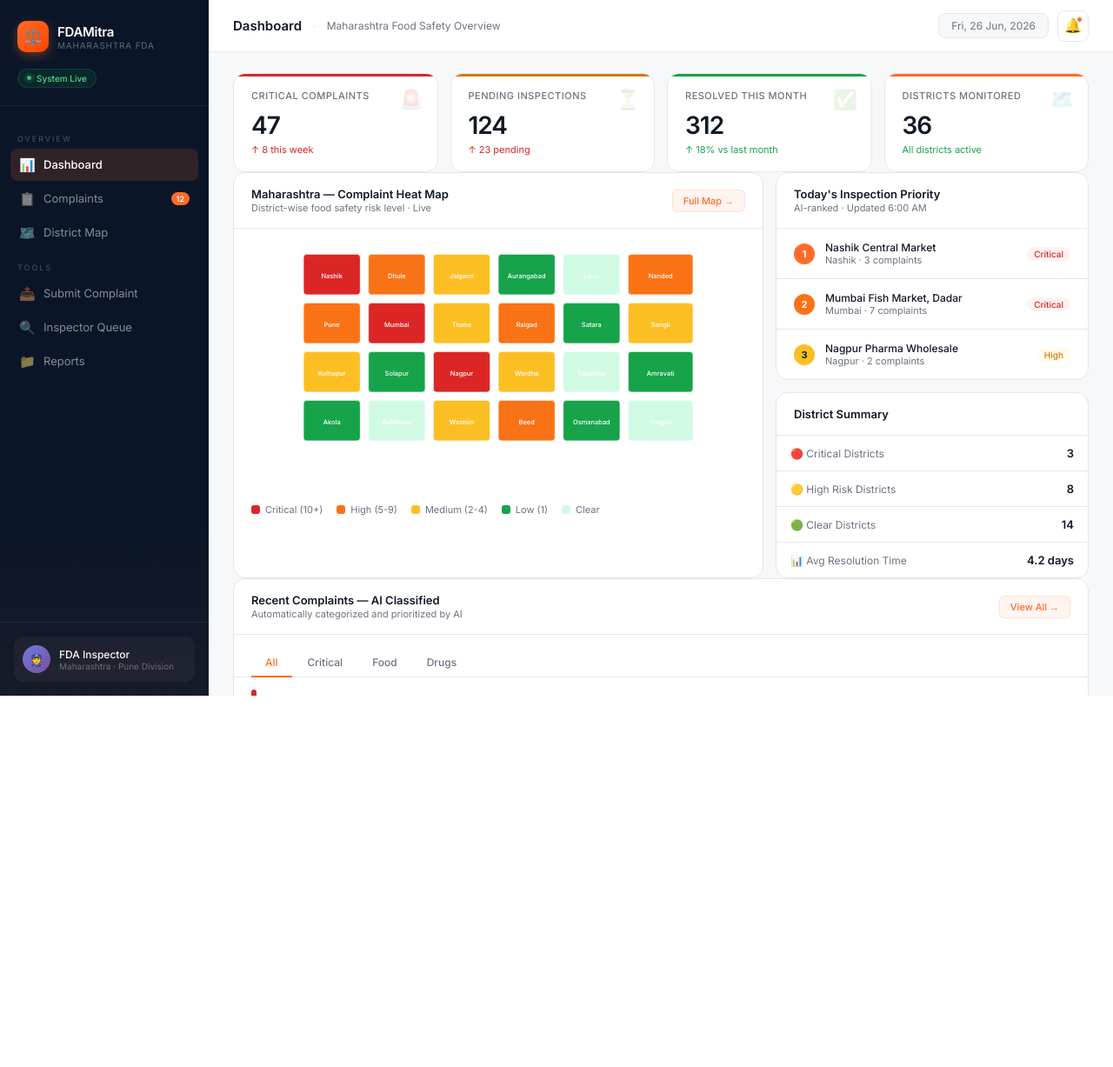
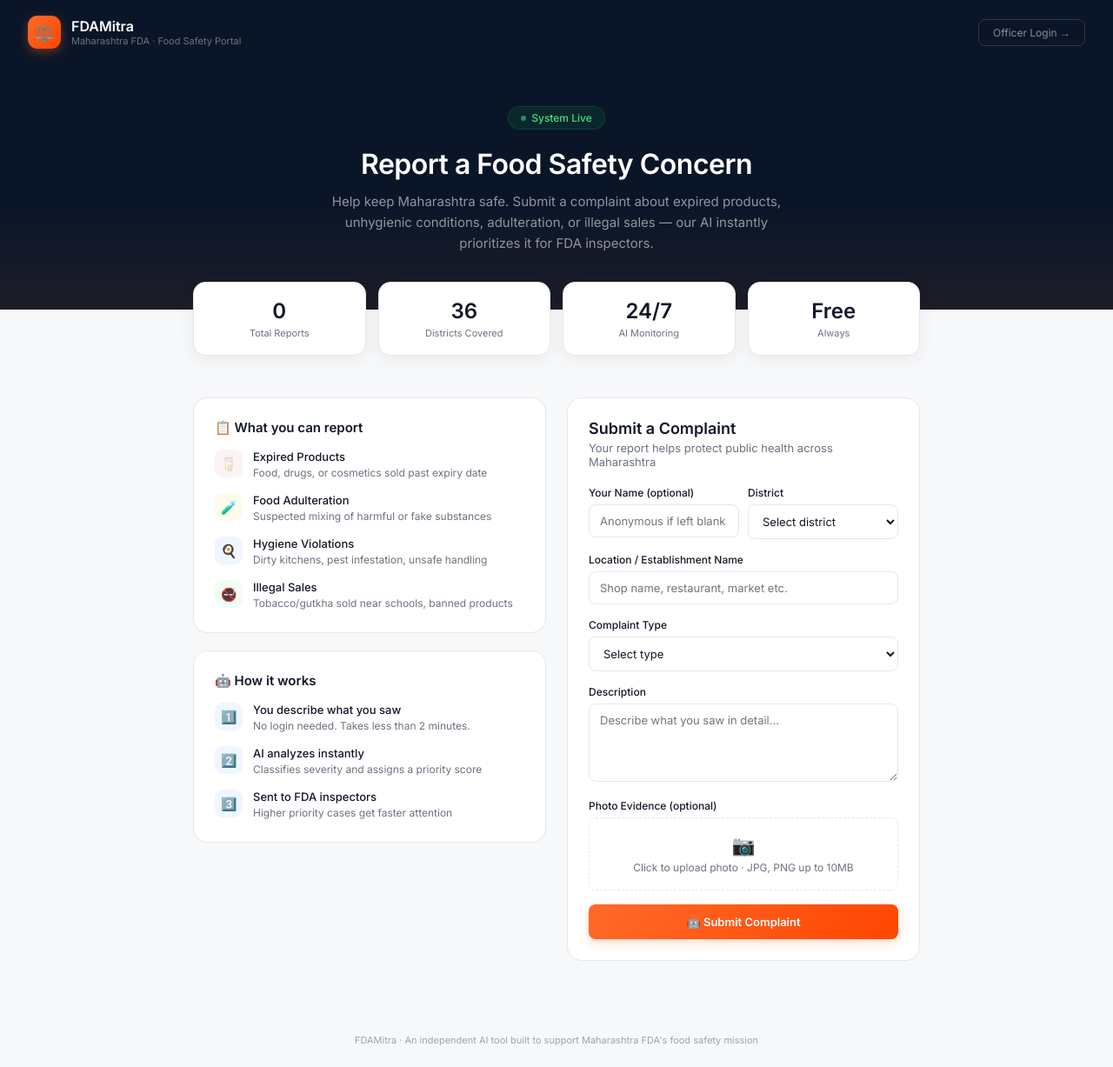
Before and after one commit to SHIVAM-1092/FDAMitra, a Flask app: page / in a window 1280 px wide. Shown: the whole page at 87% size. Before the commit the page ends 800 px from the top, so only its background shows below. Run offline with Flask 3, Linux system fonts and the light colour scheme; data that the repository does not hold is empty.

Commit message:
Add admin login and public landing page

````diff
--- a/app.py
+++ b/app.py
@@ -1,13 +1,20 @@
-from flask import Flask, render_template, request, jsonify
+from flask import Flask, render_template, request, jsonify, session, redirect, url_for
 from groq import Groq
 import sqlite3
 import datetime
 import json
+import os
+from functools import wraps
 
 app = Flask(__name__)
-import os
+app.secret_key = os.environ.get("SECRET_KEY", "fdamitra-secret-key-2026")
+
 API_KEY = os.environ.get("GROQ_API_KEY", "")
 client = Groq(api_key=API_KEY)
+
+# Admin credentials — change these
+ADMIN_USERNAME = os.environ.get("ADMIN_USERNAME", "fdamitra_admin")
+ADMIN_PASSWORD = os.environ.get("ADMIN_PASSWORD", "Maharashtra@2026")
 
 SYSTEM_PROMPT = """You are FDAMitra AI — an intelligent food safety complaint analyzer for Maharashtra FDA.
 
@@ -94,13 +101,49 @@ def get_stats():
     pending = c.fetchone()[0]
     c.execute("SELECT COUNT(*) FROM complaints WHERE status='Resolved'")
     resolved = c.fetchone()[0]
+    c.execute("SELECT COUNT(*) FROM complaints")
+    total = c.fetchone()[0]
     conn.close()
-    return {"critical": critical, "pending": pending, "resolved": resolved}
+    return {"critical": critical, "pending": pending, "resolved": resolved, "total": total}
 
+# ─── AUTH DECORATOR ───
+def login_required(f):
+    @wraps(f)
+    def decorated(*args, **kwargs):
+        if not session.get("logged_in"):
+            return redirect(url_for("login"))
+        return f(*args, **kwargs)
+    return decorated
+
+# ─── PUBLIC ROUTES ───
 @app.route("/")
 def home():
+    return render_template("landing.html")
+
+@app.route("/login", methods=["GET", "POST"])
+def login():
+    if request.method == "POST":
+        data = request.json
+        username = data.get("username", "")
+        password = data.get("password", "")
+        if username == ADMIN_USERNAME and password == ADMIN_PASSWORD:
+            session["logged_in"] = True
+            session["username"] = username
+            return jsonify({"success": True})
+        return jsonify({"success": False, "message": "Invalid credentials"})
+    return render_template("login.html")
+
+@app.route("/logout")
+def logout():
+    session.clear()
+    return redirect(url_for("home"))
+
+@app.route("/dashboard")
+@login_required
+def dashboard():
     return render_template("index.html")
 
+# ─── PUBLIC API (anyone can submit a complaint) ───
 @app.route("/analyze", methods=["POST"])
 def analyze():
     data = request.json
@@ -128,7 +171,6 @@ Provide priority score and analysis."""
             temperature=0.3,
         )
         raw = response.choices[0].message.content.strip()
-        # Clean JSON
         if "```" in raw:
             raw = raw.split("```")[1]
             if raw.startswith("json"):
@@ -138,7 +180,6 @@ Provide priority score and analysis."""
         return jsonify(analysis)
 
     except Exception as e:
-        # Smart fallback
         scores = {
             'Expired Products': 85, 'Illegal Tobacco / Gutkha Sale': 90,
             'Food Adulteration': 88, 'Dirty Kitchen / Unhygienic': 70,
@@ -158,7 +199,9 @@ Provide priority score and analysis."""
         save_complaint(data, analysis)
         return jsonify(analysis)
 
+# ─── ADMIN-ONLY API ───
 @app.route("/complaints", methods=["GET"])
+@login_required
 def complaints():
     rows = get_all_complaints()
     result = []
@@ -182,6 +225,5 @@ if __name__ == "__main__":
     print("  FDAMitra Backend Running!")
     print("  http://localhost:5000")
     print("="*50 + "\n")
-    import os
-port = int(os.environ.get("PORT", 5000))
-app.run(host="0.0.0.0", port=port)
+    port = int(os.environ.get("PORT", 5000))
+    app.run(host="0.0.0.0", port=port)
--- a/templates/index.html
+++ b/templates/index.html
@@ -79,10 +79,17 @@ html,body{height:100%;font-family:'Inter',sans-serif;background:var(--bg);color:
   display:flex;align-items:center;gap:10px;
   padding:10px;border-radius:10px;
   background:rgba(255,255,255,0.04);
+  margin-bottom:8px;
 }
 .officer-av{width:32px;height:32px;border-radius:50%;background:linear-gradient(135deg,#667eea,#764ba2);display:flex;align-items:center;justify-content:center;font-size:14px;flex-shrink:0;}
 .officer-name{font-size:12px;font-weight:500;color:#fff;}
 .officer-role{font-size:10px;color:rgba(255,255,255,0.35);}
+.logout-link{
+  display:block;text-align:center;font-size:11px;color:rgba(255,255,255,0.35);
+  text-decoration:none;padding:7px;border-radius:8px;
+  border:1px solid rgba(255,255,255,0.08);transition:all 0.15s;
+}
+.logout-link:hover{background:rgba(255,255,255,0.05);color:#fff;}
 
 /* MAIN */
 .main{display:flex;flex-direction:column;overflow:hidden;}
@@ -366,10 +373,11 @@ html,body{height:100%;font-family:'Inter',sans-serif;background:var(--bg);color:
     <div class="officer-card">
       <div class="officer-av">👮</div>
       <div>
-        <div class="officer-name">FDA Inspector</div>
-        <div class="officer-role">Maharashtra · Pune Division</div>
+        <div class="officer-name">FDA Officer</div>
+        <div class="officer-role">Maharashtra · Admin Access</div>
       </div>
     </div>
+    <a href="/logout" class="logout-link">Log out</a>
   </div>
 </aside>
 
@@ -430,36 +438,30 @@ html,body{height:100%;font-family:'Inter',sans-serif;background:var(--bg);color:
           </div>
           <div class="map-area">
             <svg class="map-svg" viewBox="0 0 500 300" xmlns="http://www.w3.org/2000/svg">
-              <!-- Simplified Maharashtra districts as blocks -->
-              <!-- Row 1 - North -->
               <rect class="district critical" x="10" y="10" width="70" height="50" rx="4" title="Nashik"/>
               <rect class="district high" x="90" y="10" width="70" height="50" rx="4"/>
               <rect class="district medium" x="170" y="10" width="70" height="50" rx="4"/>
               <rect class="district low" x="250" y="10" width="70" height="50" rx="4"/>
               <rect class="district none" x="330" y="10" width="70" height="50" rx="4"/>
               <rect class="district high" x="410" y="10" width="80" height="50" rx="4"/>
-              <!-- Row 2 -->
               <rect class="district high" x="10" y="70" width="70" height="50" rx="4"/>
               <rect class="district critical" x="90" y="70" width="70" height="50" rx="4"/>
               <rect class="district medium" x="170" y="70" width="70" height="50" rx="4"/>
               <rect class="district high" x="250" y="70" width="70" height="50" rx="4"/>
               <rect class="district low" x="330" y="70" width="70" height="50" rx="4"/>
               <rect class="district medium" x="410" y="70" width="80" height="50" rx="4"/>
-              <!-- Row 3 -->
               <rect class="district medium" x="10" y="130" width="70" height="50" rx="4"/>
               <rect class="district low" x="90" y="130" width="70" height="50" rx="4"/>
               <rect class="district critical" x="170" y="130" width="70" height="50" rx="4"/>
               <rect class="district medium" x="250" y="130" width="70" height="50" rx="4"/>
               <rect class="district none" x="330" y="130" width="70" height="50" rx="4"/>
               <rect class="district low" x="410" y="130" width="80" height="50" rx="4"/>
-              <!-- Row 4 - South -->
               <rect class="district low" x="10" y="190" width="70" height="50" rx="4"/>
               <rect class="district none" x="90" y="190" width="70" height="50" rx="4"/>
               <rect class="district medium" x="170" y="190" width="70" height="50" rx="4"/>
               <rect class="district high" x="250" y="190" width="70" height="50" rx="4"/>
               <rect class="district low" x="330" y="190" width="70" height="50" rx="4"/>
               <rect class="district none" x="410" y="190" width="80" height="50" rx="4"/>
-              <!-- Labels -->
               <text x="45" y="40" text-anchor="middle" font-size="8" fill="white" font-weight="500">Nashik</text>
               <text x="125" y="40" text-anchor="middle" font-size="8" fill="white" font-weight="500">Dhule</text>
               <text x="205" y="40" text-anchor="middle" font-size="8" fill="white" font-weight="500">Jalgaon</text>
@@ -497,7 +499,6 @@ html,body{height:100%;font-family:'Inter',sans-serif;background:var(--bg);color:
 
         <!-- Side Panel -->
         <div class="side-panel">
-          <!-- Top Priority -->
           <div class="card">
             <div class="card-header">
               <div>
@@ -531,7 +532,6 @@ html,body{height:100%;font-family:'Inter',sans-serif;background:var(--bg);color:
             </div>
           </div>
 
-          <!-- Quick Stats -->
           <div class="card">
             <div class="card-header">
               <div class="card-title">District Summary</div>
@@ -841,7 +841,6 @@ async function analyzeComplaint(){
     const data=await res.json();
     showResult(data.score,data.tags,data.summary);
   }catch{
-    // Fallback demo
     const scores={'Expired Products':85,'Illegal Tobacco / Gutkha Sale':90,'Food Adulteration':88,'Dirty Kitchen / Unhygienic':70,'Fake / Counterfeit Product':82};
     const score=scores[type]||65;
     showResult(score,['Food Safety Violation','Immediate Action Required','Photo Evidence Needed'],type+' detected in '+district);
@@ -872,14 +871,9 @@ function showToast(msg){
   setTimeout(()=>t.classList.remove('show'),3000);
 }
 
-// District hover tooltip
 document.querySelectorAll('.district').forEach(d=>{
-  d.addEventListener('mouseenter',function(e){
-    this.style.opacity='0.75';
-  });
-  d.addEventListener('mouseleave',function(){
-    this.style.opacity='1';
-  });
+  d.addEventListener('mouseenter',function(e){this.style.opacity='0.75';});
+  d.addEventListener('mouseleave',function(){this.style.opacity='1';});
 });
 </script>
 </body>
--- /dev/null
+++ b/templates/landing.html
@@ -0,0 +1,364 @@
+<!DOCTYPE html>
+<html lang="en">
+<head>
+<meta charset="UTF-8">
+<meta name="viewport" content="width=device-width, initial-scale=1.0">
+<title>FDAMitra — Maharashtra Food Safety Complaints</title>
+<link href="https://fonts.googleapis.com/css2?family=Inter:wght@300;400;500;600;700&display=swap" rel="stylesheet">
+<style>
+*{margin:0;padding:0;box-sizing:border-box;}
+:root{
+  --navy:#0A1628;--saffron:#FF6B2B;--green:#16A34A;--red:#DC2626;--yellow:#D97706;
+  --bg:#F7F8FA;--white:#FFFFFF;--border:#E5E7EB;--text:#111827;--text2:#6B7280;--text3:#9CA3AF;
+}
+html,body{font-family:'Inter',sans-serif;background:var(--bg);color:var(--text);}
+
+/* HEADER */
+.header{
+  background:var(--navy);padding:18px 32px;
+  display:flex;align-items:center;justify-content:space-between;
+}
+.header-left{display:flex;align-items:center;gap:12px;}
+.h-icon{
+  width:38px;height:38px;border-radius:11px;
+  background:linear-gradient(135deg,var(--saffron),#FF4500);
+  display:flex;align-items:center;justify-content:center;font-size:18px;
+  box-shadow:0 4px 12px rgba(255,107,43,0.35);
+}
+.h-title{font-size:16px;font-weight:600;color:#fff;}
+.h-sub{font-size:11px;color:rgba(255,255,255,0.4);}
+.admin-link{
+  font-size:12px;color:rgba(255,255,255,0.5);text-decoration:none;
+  border:1px solid rgba(255,255,255,0.15);padding:7px 16px;border-radius:8px;
+  transition:all 0.15s;
+}
+.admin-link:hover{background:rgba(255,255,255,0.05);color:#fff;}
+
+/* HERO */
+.hero{
+  background:var(--navy);padding:48px 32px 64px;text-align:center;
+  position:relative;overflow:hidden;
+}
+.hero::after{
+  content:'';position:absolute;bottom:0;left:0;right:0;height:120px;
+  background:linear-gradient(to top,rgba(255,107,43,0.08),transparent);
+}
+.hero-badge{
+  display:inline-flex;align-items:center;gap:6px;
+  background:rgba(22,163,74,0.12);border:1px solid rgba(22,163,74,0.2);
+  border-radius:20px;padding:5px 14px;margin-bottom:20px;
+}
+.hero-dot{width:6px;height:6px;background:#4ade80;border-radius:50%;animation:pulse 2s infinite;}
+@keyframes pulse{0%,100%{opacity:1}50%{opacity:0.5}}
+.hero-badge span{font-size:12px;color:#4ade80;font-weight:500;}
+.hero h1{font-size:32px;font-weight:600;color:#fff;letter-spacing:-0.5px;margin-bottom:12px;}
+.hero p{font-size:15px;color:rgba(255,255,255,0.55);max-width:540px;margin:0 auto;line-height:1.6;}
+
+/* STATS BAR */
+.stats-bar{
+  max-width:900px;margin:-32px auto 0;padding:0 32px;
+  display:grid;grid-template-columns:repeat(4,1fr);gap:14px;
+  position:relative;z-index:2;
+}
+.stat-box{
+  background:var(--white);border:1px solid var(--border);border-radius:14px;
+  padding:18px;text-align:center;box-shadow:0 4px 20px rgba(0,0,0,0.06);
+}
+.stat-box-val{font-size:24px;font-weight:600;color:var(--text);}
+.stat-box-label{font-size:11px;color:var(--text2);margin-top:4px;}
+
+/* MAIN */
+.main{max-width:900px;margin:0 auto;padding:48px 32px 60px;}
+.grid{display:grid;grid-template-columns:1fr 1fr;gap:24px;}
+
+/* INFO CARDS */
+.info-card{
+  background:var(--white);border:1px solid var(--border);border-radius:16px;
+  padding:24px;
+}
+.info-title{font-size:15px;font-weight:600;margin-bottom:16px;display:flex;align-items:center;gap:8px;}
+.info-list{display:flex;flex-direction:column;gap:14px;}
+.info-item{display:flex;gap:12px;align-items:flex-start;}
+.info-icon{
+  width:32px;height:32px;border-radius:9px;flex-shrink:0;
+  display:flex;align-items:center;justify-content:center;font-size:15px;
+}
+.icon-red{background:#FEF2F2;}
+.icon-yellow{background:#FFFBEB;}
+.icon-blue{background:#EFF6FF;}
+.icon-green{background:#F0FDF4;}
+.info-item-title{font-size:13px;font-weight:500;color:var(--text);}
+.info-item-desc{font-size:12px;color:var(--text2);margin-top:2px;line-height:1.5;}
+
+/* FORM CARD */
+.form-card{
+  background:var(--white);border:1px solid var(--border);border-radius:16px;
+  overflow:hidden;
+}
+.form-header{
+  padding:24px 24px 0;
+}
+.form-header h2{font-size:18px;font-weight:600;margin-bottom:4px;}
+.form-header p{font-size:13px;color:var(--text2);}
+.form-area{padding:20px 24px 24px;}
+.form-group{margin-bottom:16px;}
+.form-label{font-size:12px;font-weight:500;color:var(--text);margin-bottom:6px;display:block;}
+.form-input,.form-select,.form-textarea{
+  width:100%;padding:10px 12px;
+  border:1px solid var(--border);border-radius:8px;
+  font-size:13px;font-family:'Inter',sans-serif;color:var(--text);
+  background:var(--white);outline:none;transition:border-color 0.15s;
+}
+.form-input:focus,.form-select:focus,.form-textarea:focus{
+  border-color:var(--saffron);box-shadow:0 0 0 3px rgba(255,107,43,0.08);
+}
+.form-textarea{resize:vertical;min-height:90px;}
+.form-row{display:grid;grid-template-columns:1fr 1fr;gap:10px;}
+.upload-area{
+  border:1.5px dashed var(--border);border-radius:8px;padding:18px;
+  text-align:center;cursor:pointer;transition:all 0.15s;
+}
+.upload-area:hover{border-color:var(--saffron);background:rgba(255,107,43,0.03);}
+.upload-icon{font-size:22px;margin-bottom:5px;}
+.upload-text{font-size:12px;color:var(--text2);}
+.submit-btn{
+  width:100%;padding:12px;border-radius:8px;border:none;
+  background:linear-gradient(135deg,var(--saffron),#FF4500);
+  color:#fff;font-size:13px;font-weight:600;cursor:pointer;
+  font-family:'Inter',sans-serif;transition:all 0.2s;
+  box-shadow:0 4px 12px rgba(255,107,43,0.25);
+}
+.submit-btn:hover{transform:translateY(-1px);box-shadow:0 6px 18px rgba(255,107,43,0.35);}
+.submit-btn:disabled{opacity:0.6;cursor:not-allowed;}
+
+/* AI RESULT */
+.ai-result{
+  margin-top:14px;padding:14px;border-radius:10px;
+  background:linear-gradient(135deg,rgba(255,107,43,0.05),rgba(255,107,43,0.02));
+  border:1px solid rgba(255,107,43,0.15);display:none;
+}
+.ai-result.show{display:block;animation:slideIn 0.3s ease;}
+@keyframes slideIn{from{opacity:0;transform:translateY(8px)}to{opacity:1;transform:none}}
+.ai-result-title{font-size:11px;font-weight:600;color:var(--saffron);margin-bottom:8px;text-transform:uppercase;letter-spacing:0.5px;}
+.ai-tags{display:flex;flex-wrap:wrap;gap:6px;margin-bottom:6px;}
+.ai-tag{font-size:11px;padding:3px 10px;border-radius:20px;font-weight:500;background:#FEF2F2;color:var(--red);}
+.ai-summary{font-size:12px;color:var(--text2);margin-top:8px;line-height:1.5;}
+
+/* FOOTER */
+.footer{text-align:center;padding:24px;font-size:11px;color:var(--text3);}
+
+/* TOAST */
+.toast{
+  position:fixed;bottom:24px;right:24px;z-index:100;
+  background:var(--navy);color:#fff;padding:12px 18px;border-radius:10px;
+  font-size:13px;font-weight:500;display:flex;align-items:center;gap:10px;
+  box-shadow:0 8px 24px rgba(0,0,0,0.2);
+  transform:translateY(80px);opacity:0;transition:all 0.3s cubic-bezier(0.16,1,0.3,1);
+}
+.toast.show{transform:none;opacity:1;}
+
+@media(max-width:760px){
+  .grid{grid-template-columns:1fr;}
+  .stats-bar{grid-template-columns:repeat(2,1fr);}
+}
+</style>
+</head>
+<body>
+
+<div class="header">
+  <div class="header-left">
+    <div class="h-icon">⚖️</div>
+    <div>
+      <div class="h-title">FDAMitra</div>
+      <div class="h-sub">Maharashtra FDA · Food Safety Portal</div>
+    </div>
+  </div>
+  <a href="/login" class="admin-link">Officer Login →</a>
+</div>
+
+<div class="hero">
+  <div class="hero-badge"><div class="hero-dot"></div><span>System Live</span></div>
+  <h1>Report a Food Safety Concern</h1>
+  <p>Help keep Maharashtra safe. Submit a complaint about expired products, unhygienic conditions, adulteration, or illegal sales — our AI instantly prioritizes it for FDA inspectors.</p>
+</div>
+
+<div class="stats-bar">
+  <div class="stat-box"><div class="stat-box-val" id="s-total">—</div><div class="stat-box-label">Total Reports</div></div>
+  <div class="stat-box"><div class="stat-box-val">36</div><div class="stat-box-label">Districts Covered</div></div>
+  <div class="stat-box"><div class="stat-box-val">24/7</div><div class="stat-box-label">AI Monitoring</div></div>
+  <div class="stat-box"><div class="stat-box-val">Free</div><div class="stat-box-label">Always</div></div>
+</div>
+
+<div class="main">
+  <div class="grid">
+    <!-- LEFT: INFO -->
+    <div style="display:flex;flex-direction:column;gap:20px;">
+      <div class="info-card">
+        <div class="info-title">📋 What you can report</div>
+        <div class="info-list">
+          <div class="info-item">
+            <div class="info-icon icon-red">🥛</div>
+            <div><div class="info-item-title">Expired Products</div><div class="info-item-desc">Food, drugs, or cosmetics sold past expiry date</div></div>
+          </div>
+          <div class="info-item">
+            <div class="info-icon icon-yellow">🧪</div>
+            <div><div class="info-item-title">Food Adulteration</div><div class="info-item-desc">Suspected mixing of harmful or fake substances</div></div>
+          </div>
+          <div class="info-item">
+            <div class="info-icon icon-blue">🍳</div>
+            <div><div class="info-item-title">Hygiene Violations</div><div class="info-item-desc">Dirty kitchens, pest infestation, unsafe handling</div></div>
+          </div>
+          <div class="info-item">
+            <div class="info-icon icon-green">🚭</div>
+            <div><div class="info-item-title">Illegal Sales</div><div class="info-item-desc">Tobacco/gutkha sold near schools, banned products</div></div>
+          </div>
+        </div>
+      </div>
+
+      <div class="info-card">
+        <div class="info-title">🤖 How it works</div>
+        <div class="info-list">
+          <div class="info-item">
+            <div class="info-icon icon-blue">1️⃣</div>
+            <div><div class="info-item-title">You describe what you saw</div><div class="info-item-desc">No login needed. Takes less than 2 minutes.</div></div>
+          </div>
+          <div class="info-item">
+            <div class="info-icon icon-blue">2️⃣</div>
+            <div><div class="info-item-title">AI analyzes instantly</div><div class="info-item-desc">Classifies severity and assigns a priority score</div></div>
+          </div>
+          <div class="info-item">
+            <div class="info-icon icon-blue">3️⃣</div>
+            <div><div class="info-item-title">Sent to FDA inspectors</div><div class="info-item-desc">Higher priority cases get faster attention</div></div>
+          </div>
+        </div>
+      </div>
+    </div>
+
+    <!-- RIGHT: FORM -->
+    <div class="form-card">
+      <div class="form-header">
+        <h2>Submit a Complaint</h2>
+        <p>Your report helps protect public health across Maharashtra</p>
+      </div>
+      <div class="form-area">
+        <div class="form-row">
+          <div class="form-group">
+            <label class="form-label">Your Name (optional)</label>
+            <input class="form-input" type="text" id="name" placeholder="Anonymous if left blank"/>
+          </div>
+          <div class="form-group">
+            <label class="form-label">District</label>
+            <select class="form-select" id="district-select">
+              <option value="">Select district</option>
+              <option>Mumbai</option><option>Pune</option><option>Nashik</option>
+              <option>Nagpur</option><option>Aurangabad</option><option>Thane</option>
+              <option>Kolhapur</option><option>Solapur</option><option>Amravati</option>
+            </select>
+          </div>
+        </div>
+        <div class="form-group">
+          <label class="form-label">Location / Establishment Name</label>
+          <input class="form-input" type="text" id="location" placeholder="Shop name, restaurant, market etc."/>
+        </div>
+        <div class="form-group">
+          <label class="form-label">Complaint Type</label>
+          <select class="form-select" id="complaint-type">
+            <option value="">Select type</option>
+            <option>Expired Products</option>
+            <option>Food Adulteration</option>
+            <option>Dirty Kitchen / Unhygienic</option>
+            <option>Illegal Tobacco / Gutkha Sale</option>
+            <option>Fake / Counterfeit Product</option>
+            <option>Wrong Labeling / Misbranding</option>
+            <option>Drug Quality Issue</option>
+            <option>Other</option>
+          </select>
+        </div>
+        <div class="form-group">
+          <label class="form-label">Description</label>
+          <textarea class="form-textarea" id="complaint-desc" placeholder="Describe what you saw in detail..."></textarea>
+        </div>
+        <div class="form-group">
+          <label class="form-label">Photo Evidence (optional)</label>
+          <div class="upload-area">
+            <div class="upload-icon">📷</div>
+            <div class="upload-text">Click to upload photo · JPG, PNG up to 10MB</div>
+          </div>
+        </div>
+        <button class="submit-btn" onclick="analyzeComplaint()">🤖 Submit Complaint</button>
+        <div class="ai-result" id="ai-result">
+          <div class="ai-result-title">✅ Complaint Received</div>
+          <div class="ai-tags" id="ai-tags"></div>
+          <div class="ai-summary" id="ai-summary"></div>
+        </div>
+      </div>
+    </div>
+  </div>
+</div>
+
+<div class="footer">FDAMitra · An independent AI tool built to support Maharashtra FDA's food safety mission</div>
+
+<div class="toast" id="toast">
+  <span>✅</span><span id="toast-msg">Complaint submitted successfully!</span>
+</div>
+
+<script>
+async function loadPublicStats(){
+  try{
+    const res=await fetch('/stats');
+    const data=await res.json();
+    document.getElementById('s-total').textContent=data.total||0;
+  }catch(e){}
+}
+loadPublicStats();
+
+async function analyzeComplaint(){
+  const type=document.getElementById('complaint-type').value;
+  const desc=document.getElementById('complaint-desc').value;
+  const district=document.getElementById('district-select').value;
+  const location=document.getElementById('location').value;
+  const name=document.getElementById('name').value;
+
+  if(!type||!desc||!district){
+    showToast('⚠️ Please fill district, type and description');
+    return;
+  }
+
+  const btn=document.querySelector('.submit-btn');
+  btn.textContent='🤖 Submitting...';btn.disabled=true;
+
+  try{
+    const res=await fetch('/analyze',{
+      method:'POST',headers:{'Content-Type':'application/json'},
+      body:JSON.stringify({type,desc,district,location,name})
+    });
+    const data=await res.json();
+    showResult(data.tags||[],data.summary||'Your complaint has been received and prioritized.');
+    loadPublicStats();
+    // Clear form
+    document.getElementById('complaint-desc').value='';
+    document.getElementById('location').value='';
+  }catch(e){
+    showToast('⚠️ Something went wrong. Please try again.');
+  }
+  btn.textContent='🤖 Submit Complaint';btn.disabled=false;
+}
+
+function showResult(tags,summary){
+  const result=document.getElementById('ai-result');
+  const tagsEl=document.getElementById('ai-tags');
+  tagsEl.innerHTML=tags.map(t=>`<span class="ai-tag">${t}</span>`).join('');
+  document.getElementById('ai-summary').textContent=summary;
+  result.classList.add('show');
+  showToast('✅ Complaint submitted! Thank you for reporting.');
+}
+
+function showToast(msg){
+  const t=document.getElementById('toast');
+  document.getElementById('toast-msg').textContent=msg;
+  t.classList.add('show');
+  setTimeout(()=>t.classList.remove('show'),3000);
+}
+</script>
+</body>
+</html>
````
Also changed, not shown: templates/login.html (added, +147 -0 lines).
